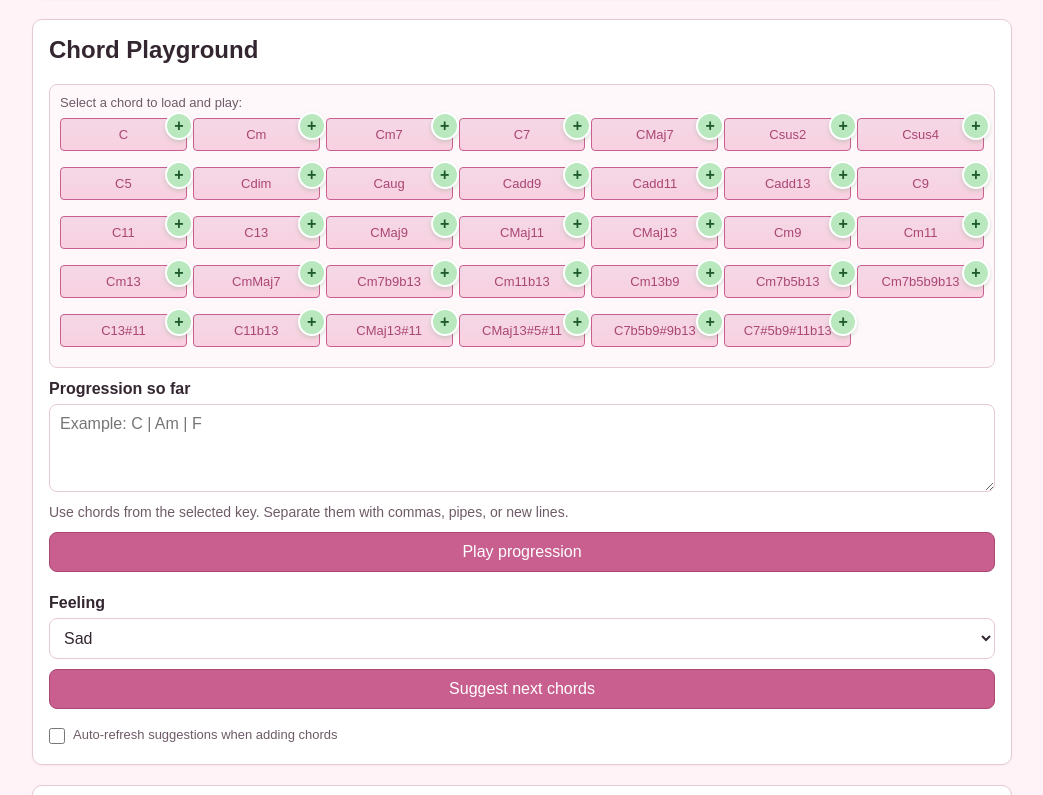
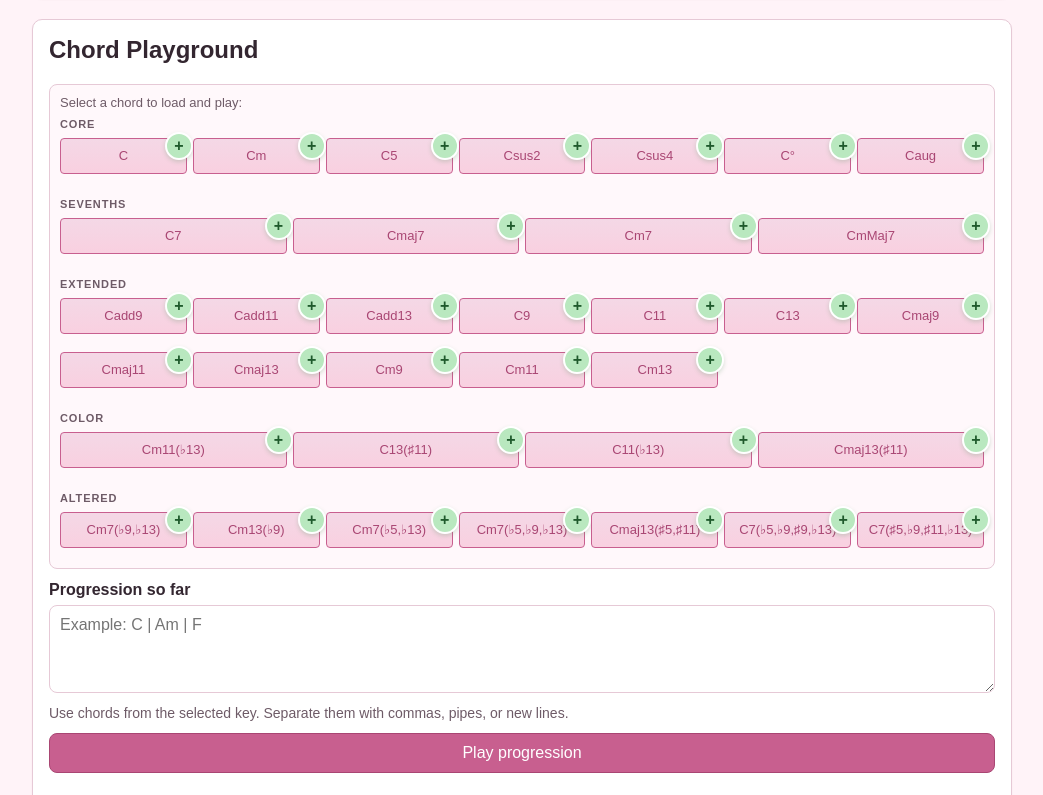
Before and after one commit to beccapowellstuff/Chord-Supporting-Helper-Application, a website with bundled scripts: page index.html in a window 1280 px wide. Shown: the part 767-1562 px from the top of the page, without its empty margins (118-1161 px from the left). Built offline with nearby package versions, Linux system fonts and the light colour scheme; files whose address does not match are found by name.

Commit message:
feat: enhance chord display with formatted labels and improved UI layout

```diff
--- a/js/rootSelector.js
+++ b/js/rootSelector.js
@@ -15,6 +15,12 @@
 import { NOTE_TO_PC } from "./chordNotes.js";
 
 const CHROMATIC = ["C", "C#", "D", "Eb", "E", "F", "F#", "G", "G#", "A", "Bb", "B"];
+
+function formatNoteLabel(note) {
+  return String(note || "")
+    .replace(/b/g, "\u266d")
+    .replace(/#/g, "\u266f");
+}
 
 function noteToPitchClass(note) {
   return NOTE_TO_PC[note] ?? null;
@@ -71,7 +77,7 @@ export function renderRootSelector(container, selectedKey, onSelectKey, musicDat
     const btn = document.createElement("button");
     btn.type = "button";
     btn.className = "key-chord-main circle-root-btn";
-    btn.textContent = label;
+    btn.textContent = formatNoteLabel(label);
     btn.dataset.root = label;
 
     // Highlight the button whose pitch class matches the current key root
--- a/js/ui.js
+++ b/js/ui.js
@@ -25,12 +25,103 @@ const FRIENDLY_ROOT_MAP = {
   Fb: "E"
 };
 
+function formatAccidentalDisplay(value) {
+  return String(value || "")
+    .replace(/b/g, "\u266d")
+    .replace(/#/g, "\u266f");
+}
+
 function formatKeyLabel(name) {
-  return String(name || "").trim();
+  return formatAccidentalDisplay(String(name || "").trim());
+}
+
+function formatNoteLabel(note) {
+  return formatAccidentalDisplay(note);
+}
+
+const CHORD_SUFFIX_BASES = [
+  "mMaj7",
+  "Maj13",
+  "Maj11",
+  "Maj9",
+  "Maj7",
+  "m13",
+  "m11",
+  "m9",
+  "m7",
+  "7alt",
+  "add13",
+  "add11",
+  "add9",
+  "sus4",
+  "sus2",
+  "13",
+  "11",
+  "9",
+  "7",
+  "aug",
+  "dim",
+  "m",
+  "5",
+  "alt"
+];
+
+function formatChordBaseLabel(base) {
+  if (base === "Maj7") return "maj7";
+  if (base === "Maj9") return "maj9";
+  if (base === "Maj11") return "maj11";
+  if (base === "Maj13") return "maj13";
+  return formatAccidentalDisplay(base);
+}
+
+function formatAlterationList(tail) {
+  const alterations = String(tail || "").match(/[b#](?:5|9|11|13)/gi);
+  if (!alterations?.length) {
+    return formatAccidentalDisplay(tail);
+  }
+
+  return alterations
+    .map(alteration => formatAccidentalDisplay(alteration))
+    .join(",");
+}
+
+function formatChordSuffixLabel(suffix) {
+  const rawSuffix = String(suffix || "").trim();
+
+  if (!rawSuffix) {
+    return "";
+  }
+
+  if (rawSuffix === "dim") {
+    return "\u00b0";
+  }
+
+  for (const base of CHORD_SUFFIX_BASES) {
+    if (!rawSuffix.startsWith(base)) {
+      continue;
+    }
+
+    const tail = rawSuffix.slice(base.length);
+    if (!tail) {
+      return formatChordBaseLabel(base);
+    }
+
+    if (/^(?:[b#](?:5|9|11|13))+$/i.test(tail)) {
+      return `${formatChordBaseLabel(base)}(${formatAlterationList(tail)})`;
+    }
+  }
+
+  return formatAccidentalDisplay(rawSuffix);
 }
 
 function formatChordLabel(chord) {
-  return String(chord || "").replace(/dim$/, "\u00b0");
+  const match = /^([A-G](?:#{1,2}|b{1,2})?)(.*)$/.exec(String(chord || "").trim());
+  if (!match) {
+    return formatChordSuffixLabel(chord);
+  }
+
+  const [, root, suffix] = match;
+  return `${formatNoteLabel(root)}${formatChordSuffixLabel(suffix)}`;
 }
 
 function formatRomanNumeralLabel(label) {
@@ -250,7 +341,7 @@ export function renderSuggestions(resultsElement, payload, musicData, selectedKe
 
     const chordBtn = document.createElement("button");
     chordBtn.className = "suggestion-card-chord";
-    chordBtn.dataset.tooltip = `Play ${item.chord}`;
+    chordBtn.dataset.tooltip = `Play ${formatChordLabel(item.chord)}`;
     chordBtn.type = "button";
     appendChordLabelContent(chordBtn, item.chord);
 
@@ -277,7 +368,7 @@ export function renderSuggestions(resultsElement, payload, musicData, selectedKe
     const addBtn = document.createElement("button");
     addBtn.className = "suggestion-card-add-btn";
     addBtn.textContent = "+";
-    addBtn.dataset.tooltip = `Add ${item.chord} to progression`;
+    addBtn.dataset.tooltip = `Add ${formatChordLabel(item.chord)} to progression`;
     addBtn.type = "button";
     addBtn.addEventListener("click", event => {
       event.stopPropagation();
@@ -368,14 +459,14 @@ export function renderKeyInfo(element, musicData, selectedKey, onChordClick, onC
               class="key-summary-play-btn"
               type="button"
               data-chord="${keyData.equivalentChord}"
-              title="Play ${keyData.equivalentChord}">
+              title="Play ${formatChordLabel(keyData.equivalentChord)}">
               Play
             </button>
           </div>
           <span class="key-summary-sep">|</span>
           <div class="key-summary-scale">
             <span class="key-label">Scale:</span>
-            <span class="key-scale-notes">${[...keyData.scaleNotes].join(", ")}</span>
+            <span class="key-scale-notes">${keyData.scaleNotes.map(note => formatNoteLabel(note)).join(", ")}</span>
             <span
               class="key-scale-play"
               title="Play scale"
@@ -456,17 +547,18 @@ export function renderKeyInfo(element, musicData, selectedKey, onChordClick, onC
   }
 }
 
-const CHORD_VARIATIONS = [
-  "",
-  "m",
-  "m7",
-  "7",
-  "Maj7",
-  "sus2",
-  "sus4",
-  "5",
-  "dim",
-  "aug",
+const CHORD_VARIATION_GROUPS = [
+  {
+    title: "Core",
+    suffixes: ["", "m", "5", "sus2", "sus4", "dim", "aug"]
+  },
+  {
+    title: "Sevenths",
+    suffixes: ["7", "Maj7", "m7", "mMaj7"]
+  },
+  {
+    title: "Extended",
+    suffixes: [
       "add9",
       "add11",
       "add13",
@@ -478,19 +570,17 @@ const CHORD_VARIATIONS = [
       "Maj13",
       "m9",
       "m11",
-  "m13",
-  "mMaj7",
-  "m7b9b13",
-  "m11b13",
-  "m13b9",
-  "m7b5b13",
-  "m7b5b9b13",
-  "13#11",
-  "11b13",
-  "Maj13#11",
-  "Maj13#5#11",
-  "7b5b9#9b13",
-  "7#5b9#11b13"
+      "m13"
+    ]
+  },
+  {
+    title: "Color",
+    suffixes: ["m11b13", "13#11", "11b13", "Maj13#11"]
+  },
+  {
+    title: "Altered",
+    suffixes: ["m7b9b13", "m13b9", "m7b5b13", "m7b5b9b13", "Maj13#5#11", "7b5b9#9b13", "7#5b9#11b13"]
+  }
 ];
 
 export function renderChordLoader(element, rootNote, onPlay, onAdd) {
@@ -501,8 +591,21 @@ export function renderChordLoader(element, rootNote, onPlay, onAdd) {
     return;
   }
 
-  CHORD_VARIATIONS.forEach(suffix => {
+  CHORD_VARIATION_GROUPS.forEach(group => {
+    const section = document.createElement("section");
+    section.className = "chord-group";
+
+    const title = document.createElement("h3");
+    title.className = "chord-group-title";
+    title.textContent = group.title;
+    section.appendChild(title);
+
+    const grid = document.createElement("div");
+    grid.className = "chord-group-grid";
+
+    group.suffixes.forEach(suffix => {
       const chordName = rootNote + suffix;
+      const displayChordName = formatChordLabel(chordName);
 
       const wrapper = document.createElement("div");
       wrapper.className = "chord-button-wrapper";
@@ -510,20 +613,20 @@ export function renderChordLoader(element, rootNote, onPlay, onAdd) {
       const button = document.createElement("button");
       button.type = "button";
       button.className = "chord-btn";
-    button.textContent = chordName;
+      button.textContent = displayChordName;
 
       button.addEventListener("click", async () => {
-      document.querySelectorAll(".chord-btn").forEach(btn => btn.classList.remove("active"));
+        element.querySelectorAll(".chord-btn").forEach(btn => btn.classList.remove("active"));
         button.classList.add("active");
         if (onPlay) await onPlay(chordName);
       });
-    button.dataset.tooltip = `Play ${chordName}`;
+      button.dataset.tooltip = `Play ${displayChordName}`;
 
       const addBtn = document.createElement("button");
       addBtn.type = "button";
       addBtn.className = "chord-add-btn";
       addBtn.textContent = "+";
-    addBtn.dataset.tooltip = `Add ${chordName} to progression`;
+      addBtn.dataset.tooltip = `Add ${displayChordName} to progression`;
 
       addBtn.addEventListener("click", event => {
         event.stopPropagation();
@@ -532,7 +635,11 @@ export function renderChordLoader(element, rootNote, onPlay, onAdd) {
 
       wrapper.appendChild(button);
       wrapper.appendChild(addBtn);
-    element.appendChild(wrapper);
+      grid.appendChild(wrapper);
+    });
+
+    section.appendChild(grid);
+    element.appendChild(section);
   });
 }
 
--- a/styles.css
+++ b/styles.css
@@ -730,9 +730,30 @@ textarea {
 }
 
 .chord-buttons {
+  display: flex;
+  flex-direction: column;
+  gap: 14px;
+}
+
+.chord-group {
+  display: flex;
+  flex-direction: column;
+  gap: 8px;
+}
+
+.chord-group-title {
+  margin: 0;
+  font-size: 11px;
+  font-weight: 700;
+  letter-spacing: 0.08em;
+  text-transform: uppercase;
+  color: var(--muted);
+}
+
+.chord-group-grid {
   display: grid;
-  grid-template-columns: repeat(7, 1fr);
-  gap: 6px;
+  grid-template-columns: repeat(auto-fit, minmax(120px, 1fr));
+  gap: 8px 6px;
 }
 
 .chord-button-wrapper {
@@ -755,7 +776,8 @@ textarea {
   display: flex;
   align-items: center;
   justify-content: center;
-  min-height: 32px;
+  min-height: 36px;
+  line-height: 1.2;
 }
 
 .chord-btn:hover {
```
Lines whose indentation alone changed are shown as unchanged.
